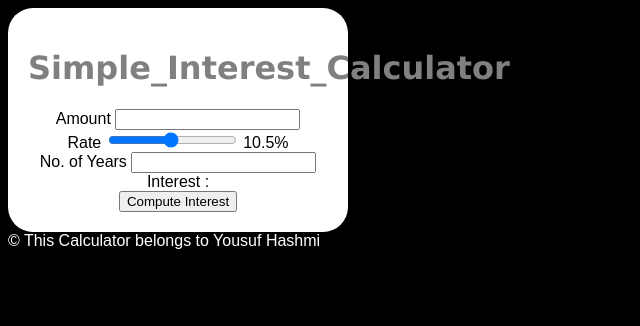
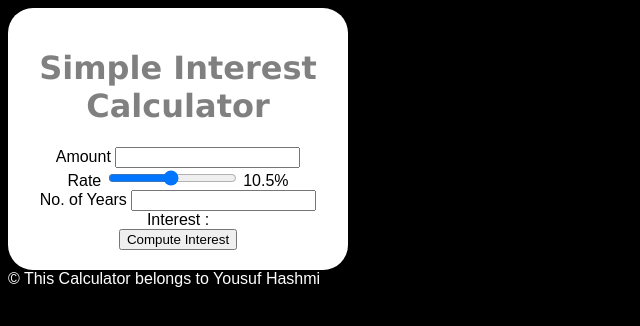
Before and after one commit to YousufHashmi786111726/Simple_Interest_Calculator, a plain HTML site: page index.html in a window 1280 px wide. Shown: the whole page, without its empty margins (0-640 px from the left). Drawn offline with Linux system fonts and the light colour scheme.

Commit message:
updated index.html

```diff
--- a/index.html
+++ b/index.html
@@ -7,7 +7,7 @@
     </head>
     <body>
         <div class="maindiv">
-            <h1>Simple_Interest_Calculator</h1>
+            <h1>Simple Interest Calculator</h1>
 
         Amount <input type="number"  id="principal">  <br/>
         Rate <input type="range" id="rate" min="1" max="20" value="10.25" step="0.25" onchange="updateRate()">
```
